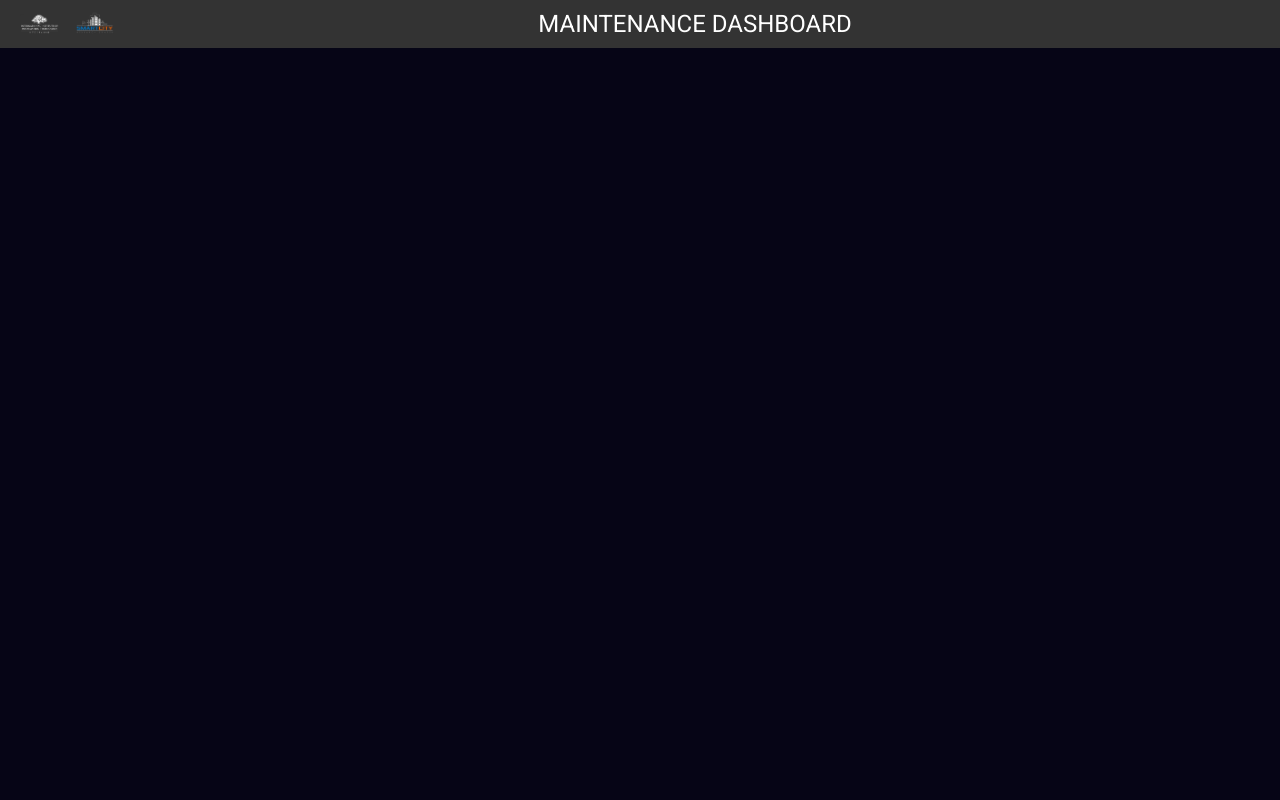
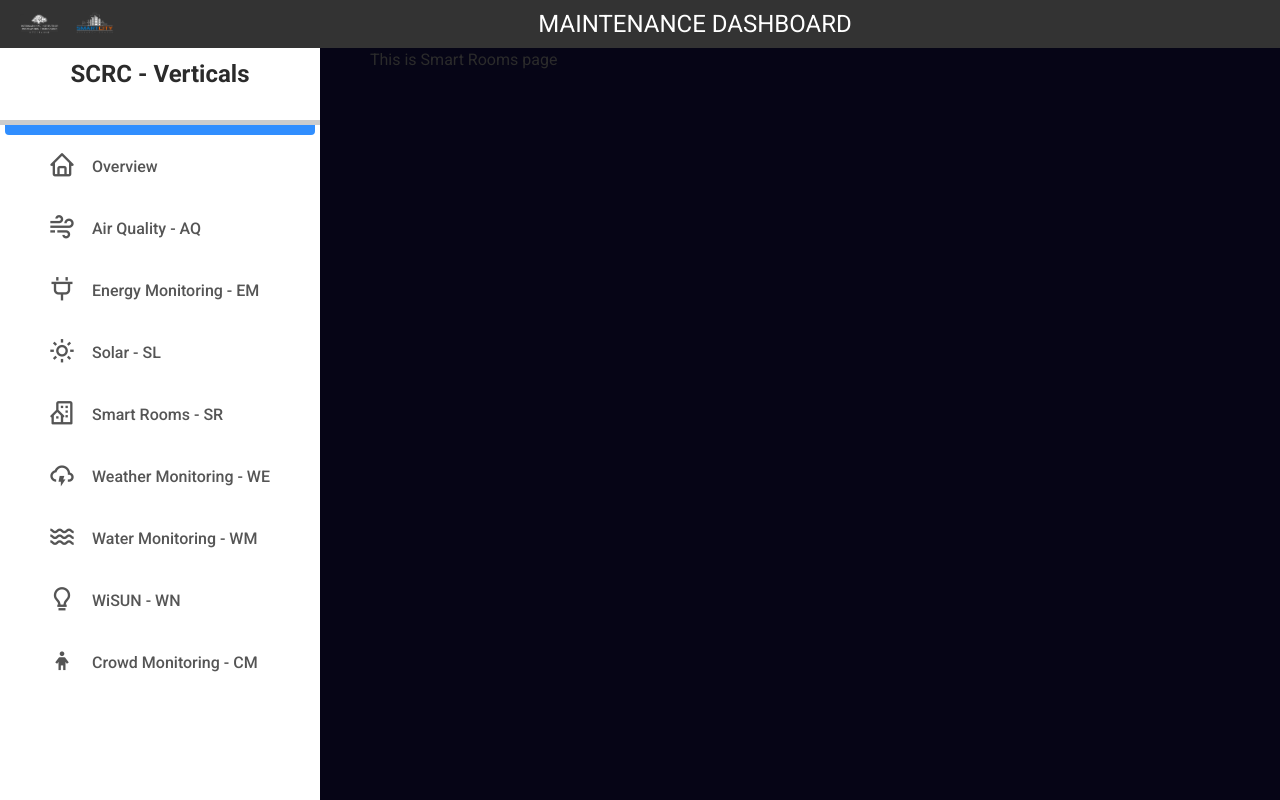
Before and after one commit to Likhithlpu/maintanence-dashboard, a React (Create React App) app: page /maintenance-dashboard/SR in a window 1280 px wide. Built offline with nearby package versions, Linux system fonts and the light colour scheme; a web font is replaced by a local one.

Commit message:
Fixed the Spelling in URL

```diff
--- a/src/App.js
+++ b/src/App.js
@@ -28,7 +28,7 @@ function App() {
 
                 <div className="content">
                     <Routes>
-                        <Route path="/maintenence-dashboard/*" element={<AppLayout />}>
+                        <Route path="/maintenance-dashboard/*" element={<AppLayout />}>
                             <Route index element={<HomePage />} />
                             <Route path="aq" element={<Air />} />
                             <Route path="em" element={<Energy />} />
```
